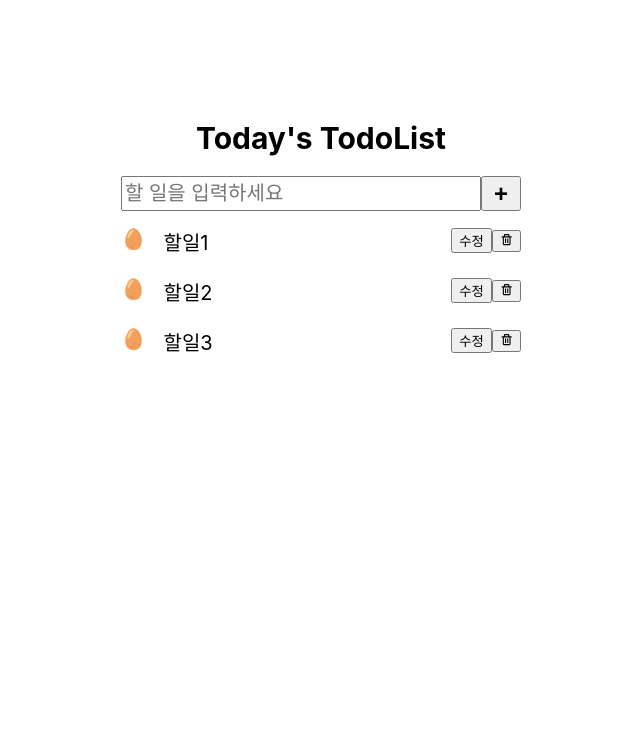
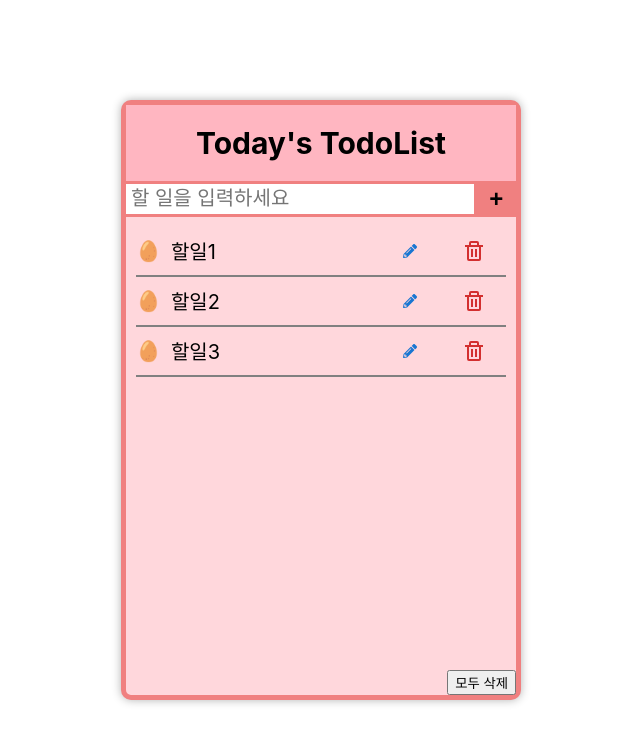
Before and after one commit to Nangniya/react-todolist, a React (Create React App) app: page / in a window 1280 px wide. Shown: the top 742 px of the page, without its empty margins (319-959 px from the left). Built offline with nearby package versions, Linux system fonts and the light colour scheme.

Commit message:
feat: 모두삭제 구현

```diff
--- a/package.json
+++ b/package.json
@@ -3,6 +3,10 @@
   "version": "0.1.0",
   "private": true,
   "dependencies": {
+    "@emotion/is-prop-valid": "^1.2.1",
+    "@emotion/react": "^11.11.0",
+    "@emotion/styled": "^11.11.0",
+    "@mui/material": "^5.13.0",
     "@testing-library/jest-dom": "^5.16.5",
     "@testing-library/react": "^13.4.0",
     "@testing-library/user-event": "^13.5.0",
--- a/src/App.css
+++ b/src/App.css
@@ -15,6 +15,10 @@
   align-items: center;
   width: 400px;
   height: 600px;
+  border: 5px solid lightcoral;
+  border-radius: 10px;
+  background-color: rgb(255, 215, 220);
+  box-shadow: 0px 0px 10px rgba(0, 0, 0, 0.3);
 }
 .TodoAdd {
   width: 100%;
@@ -25,20 +29,32 @@
 .TodoAdd input {
   width: 360px;
   font-size: 20px;
+  border: 3px solid lightcoral;
+  border-left: none;
+  padding-left: 5px;
+}
+.TodoAdd input:focus {
+  outline: none;
 }
 .add-btn {
   width: 40px;
   font-size: 24px;
   font-weight: bold;
+  background: lightcoral;
+  border: none;
 }
 ul {
   width: 100%;
-  padding: 0;
-  height: 520px;
+  padding: 10px;
+  height: 490px;
+  margin-top: 0;
+  overflow-y: auto;
 }
 h4 {
   font-size: 30px;
   width: 100%;
   text-align: center;
-  margin: 20px 0;
+  padding: 20px 0;
+  margin: 0;
+  background-color: lightpink;
 }
--- a/src/components/Todo.jsx
+++ b/src/components/Todo.jsx
@@ -1,14 +1,18 @@
 import React, { useRef } from "react";
 import styled from "styled-components";
 import { BiTrash } from "react-icons/bi";
+import { FaPencilAlt } from "react-icons/fa";
+import { Button } from "@mui/material";
 
 //li태그 점 없애기
 const StyledLi = styled.li`
   list-style: none;
   display: flex;
   justify-content: space-between;
+  align-items: center;
   height: 50px;
   font-size: 20px;
+  border-bottom: 2px solid gray;
 `;
 //조건부 스타일 적용
 const StyledSpan = styled.span`
@@ -16,7 +20,7 @@ const StyledSpan = styled.span`
   color: ${(props) => (props.checked ? "gray" : "inherit")};
   text-align: left;
   margin-left: 10px;
-  width: 70%;
+  flex: 1;
 `;
 const StyledInput = styled.input`
   width: 70%;
@@ -84,14 +88,31 @@ const Todo = ({ todo, setTodos }) => {
         />
       )}
 
-      <div className="btns">
-        <button onClick={setEdit}>수정</button>
-        <button onClick={deleteTodo}>
+      <Btns>
+        <Button onClick={setEdit}>
+          <FaPencilAlt />
+        </Button>
+        <Button
+          sx={{
+            fontSize: "24px",
+            borderRadius: "50%",
+            padding: "0",
+            boxSizing: "border-box",
+            width: "30px",
+            height: "30px",
+          }}
+          color="error"
+          onClick={deleteTodo}
+        >
           <BiTrash />
-        </button>
-      </div>
+        </Button>
+      </Btns>
     </StyledLi>
   );
 };
 
+const Btns = styled.div`
+  display: flex;
+  justify-content: space-between;
+`;
 export default Todo;
--- a/src/components/TodoList.jsx
+++ b/src/components/TodoList.jsx
@@ -1,12 +1,20 @@
 import Todo from "./Todo";
+import styled from "styled-components";
+
+const ClearAllBtn = styled.button`
+  margin-left: auto;
+`;
 
 const TodoList = ({ todos, setTodos }) => {
   return (
-    <ul>
-      {todos.map((todo) => {
-        return <Todo todo={todo} key={todo.id} setTodos={setTodos} />;
-      })}
-    </ul>
+    <>
+      <ul>
+        {todos.map((todo) => {
+          return <Todo todo={todo} key={todo.id} setTodos={setTodos} />;
+        })}
+      </ul>
+      <ClearAllBtn onClick={() => setTodos([])}>모두 삭제</ClearAllBtn>
+    </>
   );
 };
 
```
Also changed, not shown: 1 other file (tests, documents, lock files or other folders).
